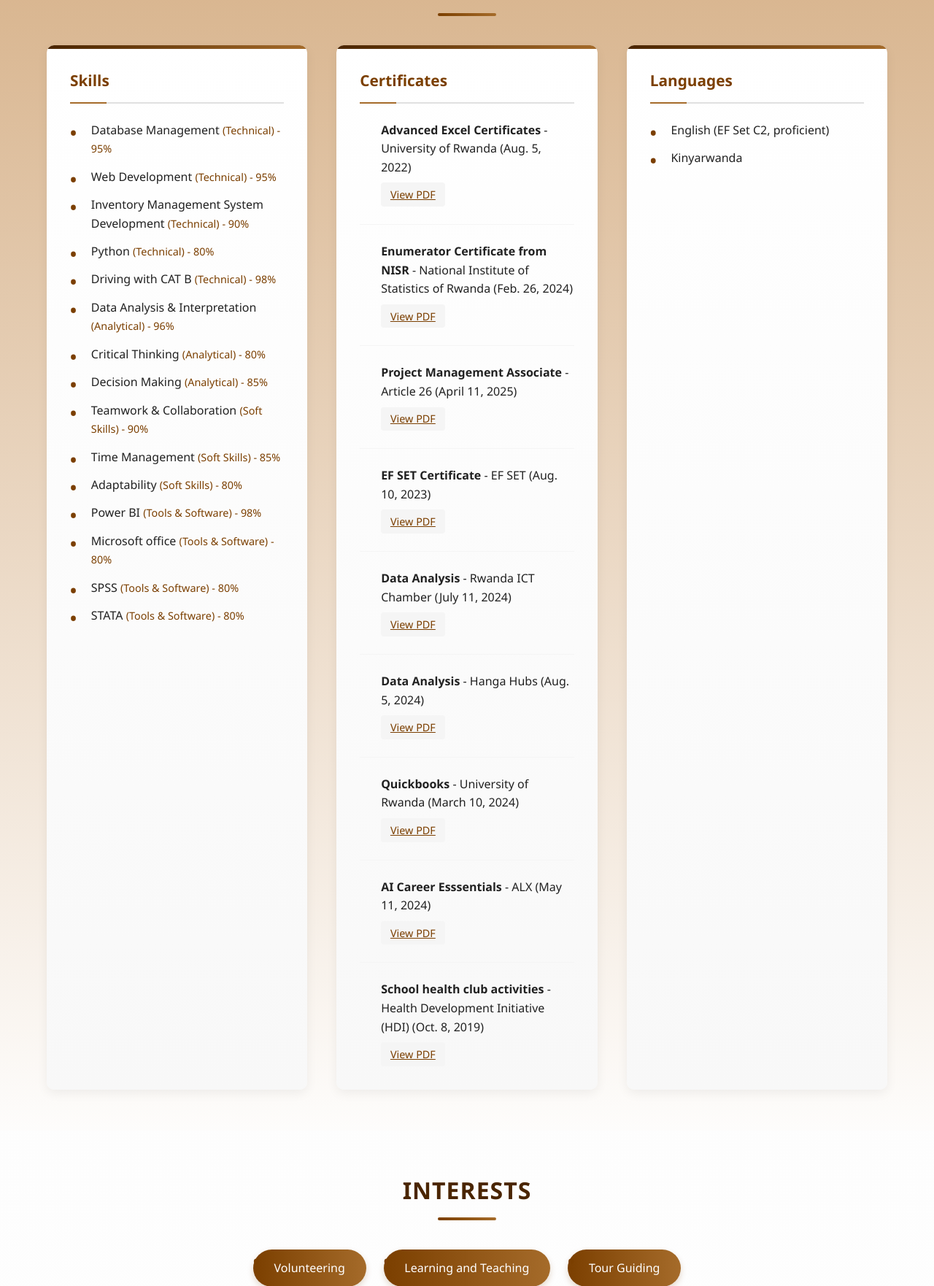
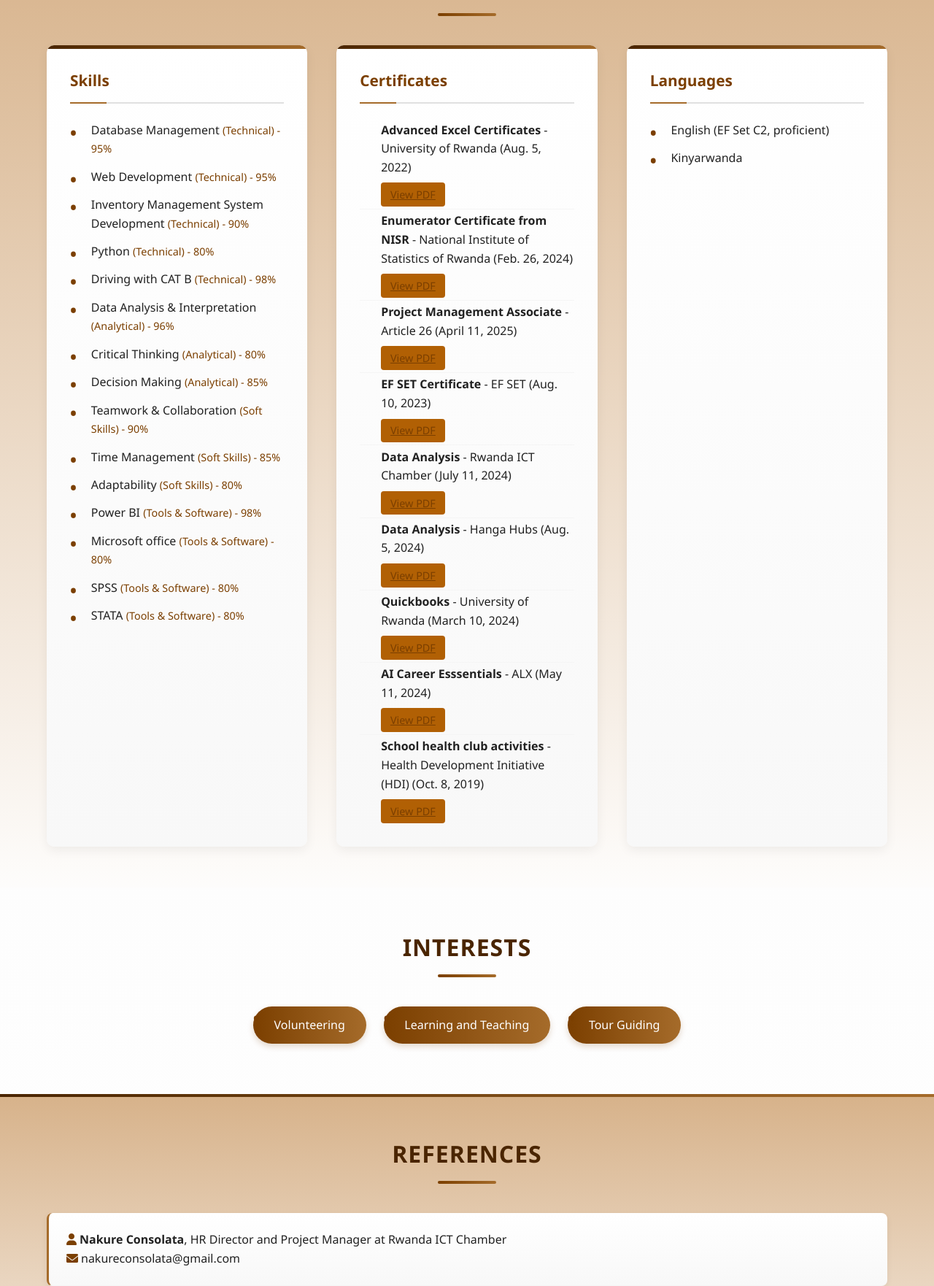
Before and after one commit to Janon04/personal-site, a Django app: page /about/ in a window 1280 px wide. Shown: the part 2545-4307 px from the top of the page at 73% size. Run offline with Django 5.2, Linux system fonts and the light colour scheme; data comes from the database, SQL or seed files in the repository; some libraries are stand-ins or nearby versions.

Commit message:
Initial commit

```diff
--- a/templates/portfolio/about.html
+++ b/templates/portfolio/about.html
@@ -335,8 +335,8 @@
     }
 
     .certificates-list li, .references-list li {
-        margin-bottom: 1.5rem;
-        padding-bottom: 1.5rem;
+        margin-bottom: 0.2rem;
+        padding-bottom: 0.2rem;
         border-bottom: 1px solid var(--gray-light);
     }
 
@@ -347,21 +347,21 @@
     }
 
     .certificates-list a {
-        color: var(--chocolate);
+        color: var(--chocolate-dark);
         text-decoration: none;
         font-size: 0.9rem;
         display: inline-block;
         margin-top: 0.5rem;
         padding: 0.3rem 0.8rem;
-        background: var(--gray-light);
+        background: #b16004;
         border-radius: 4px;
         transition: all 0.2s ease;
     }
 
     .certificates-list a:hover {
         text-decoration: none;
-        background: var(--chocolate);
-        color: var(--white);
+        background: var(--chocolate-dark);
+        color: #eca10c;
     }
 
     /* Interests Section */
```
